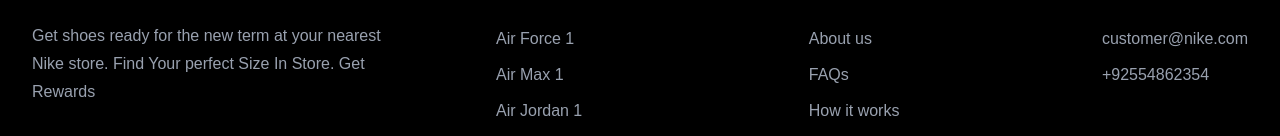
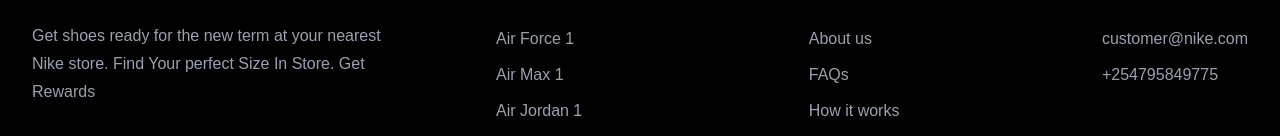
Before and after one commit to shaddy1234/Nike-Web, a React app in the folder Nike/: page / in a window 1280 px wide. Shown: the part 4229-4365 px from the top of the page. Built offline with nearby package versions, Linux system fonts and the light colour scheme; the HTML template or start-up script is replaced by a standard one.

Commit message:
Update the constants

```diff
--- a/Nike/src/constants/index.js
+++ b/Nike/src/constants/index.js
@@ -112,7 +112,7 @@
         title: "Get in touch",
         links: [
             { name: "customer@nike.com", link: "mailto:customer@nike.com" },
-            { name: "+92554862354", link: "tel:+92554862354" },
+            { name: "+254795849775", link: "tel:+254795849775" },
         ],
     },
 ];
```
